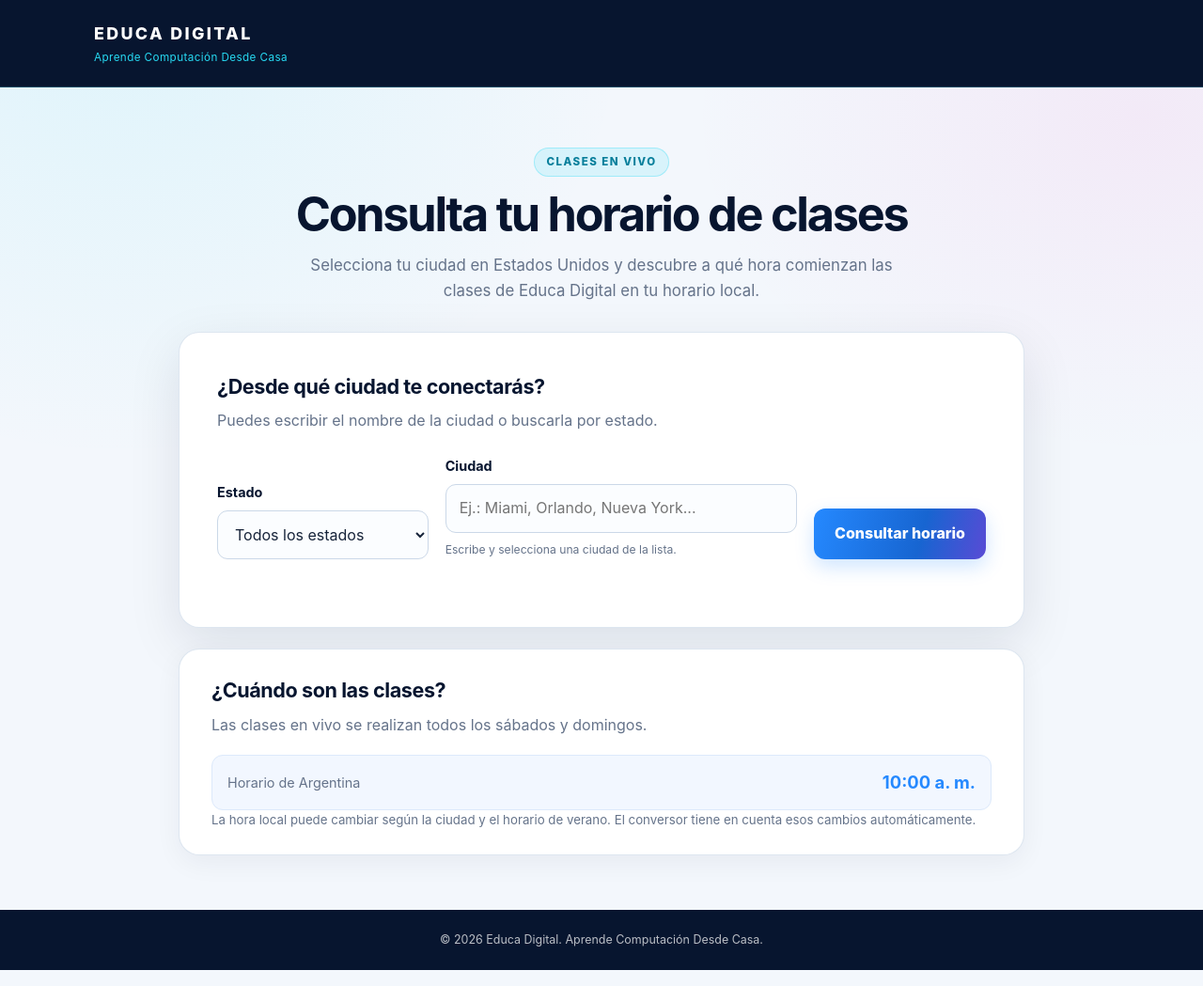
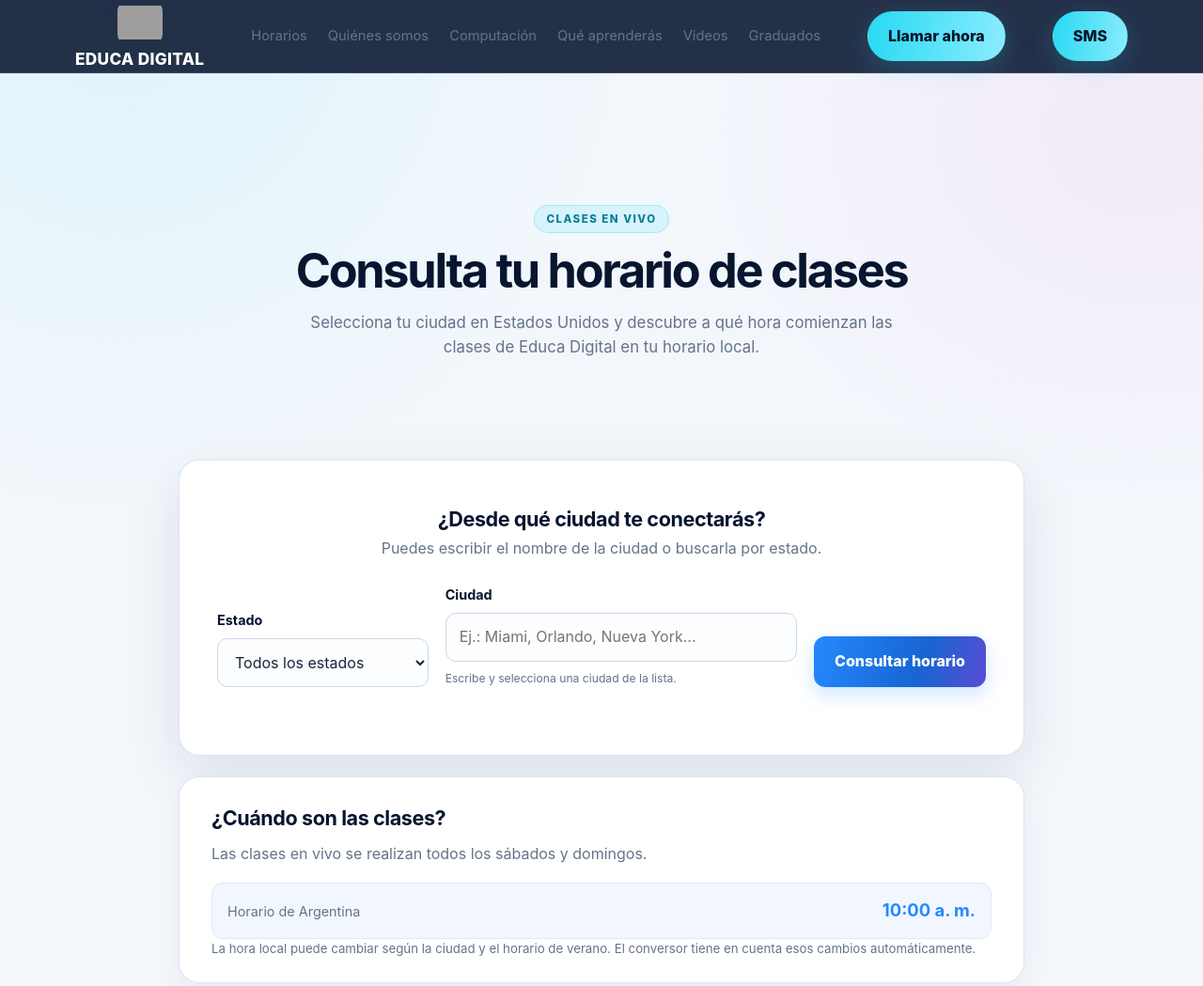
Before and after one commit to Cursos-EducaDigital/estudiantes-educadigital, a plain HTML site: page horario.html in a window 1280 px wide. Shown: the top 1049 px of the page at 94% size. Drawn offline with Linux system fonts and the light colour scheme; grey boxes are pictures that could not be loaded.

Commit message:
Update horario.html

```diff
--- a/horario.html
+++ b/horario.html
@@ -1,48 +1,99 @@
+
 <!DOCTYPE html>
 <html lang="es">
 <head>
   <meta charset="UTF-8">
   <meta name="viewport" content="width=device-width, initial-scale=1.0">
   <meta name="theme-color" content="#07152f">
-  <meta name="description" content="Consulta el horario local de las clases de Educa Digital desde cualquier ciudad de Estados Unidos.">
+  <meta name="description" content="Consulta el horario local de las clases de Educa Digital desde tu ciudad en Estados Unidos.">
   <title>Consulta tu horario de clases | Educa Digital</title>
+
+  <!-- Estilos generales del sitio -->
+  <link rel="stylesheet" href="estilos.css">
+
+  <!-- Estilos exclusivos del conversor -->
   <link rel="stylesheet" href="horario.css">
+
   <script src="horario.js" defer></script>
 </head>
+
 <body>
-  <header class="site-header">
-    <a class="brand" href="index.html" aria-label="Educa Digital, página principal">
-      <span class="brand-name">EDUCA DIGITAL</span>
-      <span class="brand-tagline">Aprende Computación Desde Casa</span>
-    </a>
+
+  <!-- ENCABEZADO PRINCIPAL DE EDUCA DIGITAL -->
+  <header class="topbar">
+    <div class="container nav">
+
+      <a class="brand" href="index.html#inicio" aria-label="Educa Digital, inicio">
+        <img src="logo.png" alt="Logo de Educa Digital">
+        <span>EDUCA DIGITAL</span>
+      </a>
+
+      <nav class="nav-links" aria-label="Navegación principal">
+        <a href="horario.html" aria-current="page">Horarios</a>
+        <a href="index.html#nosotros">Quiénes somos</a>
+        <a href="index.html#curso">Computación</a>
+        <a href="index.html#aprendizaje">Qué aprenderás</a>
+        <a href="index.html#videos">Videos</a>
+        <a href="graduados.html">Graduados</a>
+      </nav>
+
+      <a class="btn btn-primary" href="tel:+5493794576062">Llamar ahora</a>
+      <a class="btn btn-primary" href="sms:+5493794576062">SMS</a>
+
+    </div>
   </header>
 
+
+  <!-- CONTENIDO PRINCIPAL -->
   <main class="page-container">
+
+    <!-- PRESENTACIÓN -->
     <section class="intro" aria-labelledby="page-title">
+
       <p class="eyebrow">CLASES EN VIVO</p>
+
       <h1 id="page-title">Consulta tu horario de clases</h1>
+
       <p class="intro-text">
         Selecciona tu ciudad en Estados Unidos y descubre a qué hora comienzan
         las clases de Educa Digital en tu horario local.
       </p>
+
     </section>
 
+
+    <!-- CONVERSOR DE HORARIOS -->
     <section class="schedule-card" aria-labelledby="search-title">
+
       <div class="section-heading">
+
         <h2 id="search-title">¿Desde qué ciudad te conectarás?</h2>
-        <p>Puedes escribir el nombre de la ciudad o buscarla por estado.</p>
+
+        <p>
+          Puedes escribir el nombre de la ciudad o buscarla por estado.
+        </p>
+
       </div>
 
+
+      <!-- FORMULARIO DE BÚSQUEDA -->
       <form id="city-form" class="city-form" autocomplete="off">
+
         <div class="form-field">
+
           <label for="state-select">Estado</label>
+
           <select id="state-select" name="state">
             <option value="">Todos los estados</option>
           </select>
+
         </div>
 
+
         <div class="form-field">
+
           <label for="city-search">Ciudad</label>
+
           <input
             id="city-search"
             name="city"
@@ -52,52 +103,114 @@
             aria-describedby="city-help"
             required
           >
+
           <datalist id="city-options"></datalist>
-          <small id="city-help">Escribe y selecciona una ciudad de la lista.</small>
+
+          <small id="city-help">
+            Escribe y selecciona una ciudad de la lista.
+          </small>
+
         </div>
 
-        <button type="submit" id="check-schedule" class="primary-button">
+
+        <button
+          type="submit"
+          id="check-schedule"
+          class="primary-button"
+        >
           Consultar horario
         </button>
+
       </form>
 
-      <p id="form-message" class="form-message" role="status" aria-live="polite"></p>
 
-      <section id="schedule-result" class="schedule-result" aria-live="polite" hidden>
+      <!-- MENSAJES DEL FORMULARIO -->
+      <p
+        id="form-message"
+        class="form-message"
+        role="status"
+        aria-live="polite"
+      ></p>
+
+
+      <!-- RESULTADO DE LA CONSULTA -->
+      <section
+        id="schedule-result"
+        class="schedule-result"
+        aria-live="polite"
+        hidden
+      >
+
         <p class="result-kicker">HORARIO DE TUS CLASES</p>
+
         <h2 id="selected-location">Tu ciudad</h2>
 
+
         <div class="local-time-panel">
+
           <span class="time-label">En tu horario local</span>
+
           <p id="local-time" class="time-value">--:--</p>
+
           <p class="class-days">Sábados y domingos</p>
+
         </div>
 
+
         <div class="argentina-time-panel">
+
           <span class="time-label">Horario de Argentina</span>
+
           <strong id="argentina-time">10:00 a. m.</strong>
+
         </div>
 
+
         <p id="date-note" class="date-note"></p>
+
       </section>
+
     </section>
 
+
+    <!-- INFORMACIÓN GENERAL DE LOS HORARIOS -->
     <section class="schedule-info" aria-labelledby="info-title">
+
       <h2 id="info-title">¿Cuándo son las clases?</h2>
-      <p>Las clases en vivo se realizan todos los sábados y domingos.</p>
+
+      <p>
+        Las clases en vivo se realizan todos los sábados y domingos.
+      </p>
+
+
       <p class="base-schedule">
+
         <span>Horario de Argentina</span>
+
         <strong>10:00 a. m.</strong>
+
       </p>
+
+
       <p class="timezone-note">
         La hora local puede cambiar según la ciudad y el horario de verano.
         El conversor tiene en cuenta esos cambios automáticamente.
       </p>
+
     </section>
+
   </main>
 
+
+  <!-- PIE DE PÁGINA -->
   <footer class="site-footer">
-    <p>© <span id="current-year">2026</span> Educa Digital. Aprende Computación Desde Casa.</p>
+
+    <p>
+      © <span id="current-year">2026</span>
+      Educa Digital. Aprende Computación Desde Casa.
+    </p>
+
   </footer>
+
 </body>
 </html>
```
